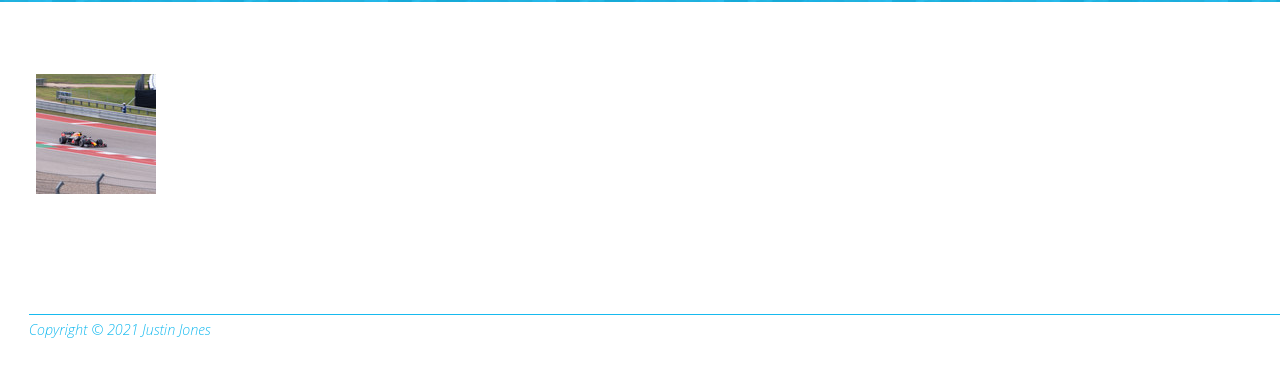
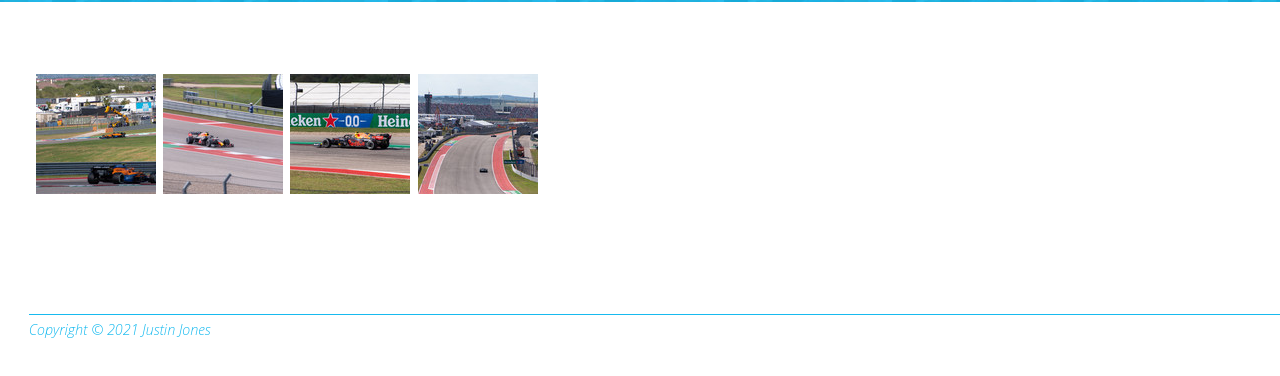
Before and after one commit to NachoChef/website, a plain HTML site: page US-Grand-Prix.html in a window 1280 px wide. Shown: the part 146-522 px from the top of the page. Drawn offline with Linux system fonts and the light colour scheme.

Commit message:
Deploying to gh-pages from  @ 74c2b2abd6fc4585aee9f141437884349a7ad3d5 🚀

```diff
--- a/US-Grand-Prix.html
+++ b/US-Grand-Prix.html
@@ -49,6 +49,20 @@
         -->
         <ul id="media">
 
+              <li data-src="media/large/US%20Grand%20Prix/DSC_4414.JPG"
+                  data-sub-html=""
+                  data-download-url="media/original/US%20Grand%20Prix/DSC_4414.JPG"
+
+                  data-filename="DSC_4414.JPG"
+
+                >
+                <a href="media/original/US%20Grand%20Prix/DSC_4414.JPG">
+                  <img src="media/thumbs/US%20Grand%20Prix/DSC_4414.JPG"
+                       width="120"
+                       height="120"
+                       alt="DSC_4414.JPG" />
+                </a>
+              </li>
               <li data-src="media/large/US%20Grand%20Prix/DSC_4468.JPG"
                   data-sub-html=""
                   data-download-url="media/original/US%20Grand%20Prix/DSC_4468.JPG"
@@ -61,6 +75,34 @@
                        width="120"
                        height="120"
                        alt="DSC_4468.JPG" />
+                </a>
+              </li>
+              <li data-src="media/large/US%20Grand%20Prix/DSC_4492.JPG"
+                  data-sub-html=""
+                  data-download-url="media/original/US%20Grand%20Prix/DSC_4492.JPG"
+
+                  data-filename="DSC_4492.JPG"
+
+                >
+                <a href="media/original/US%20Grand%20Prix/DSC_4492.JPG">
+                  <img src="media/thumbs/US%20Grand%20Prix/DSC_4492.JPG"
+                       width="120"
+                       height="120"
+                       alt="DSC_4492.JPG" />
+                </a>
+              </li>
+              <li data-src="media/large/US%20Grand%20Prix/DSC_4519.JPG"
+                  data-sub-html=""
+                  data-download-url="media/original/US%20Grand%20Prix/DSC_4519.JPG"
+
+                  data-filename="DSC_4519.JPG"
+
+                >
+                <a href="media/original/US%20Grand%20Prix/DSC_4519.JPG">
+                  <img src="media/thumbs/US%20Grand%20Prix/DSC_4519.JPG"
+                       width="120"
+                       height="120"
+                       alt="DSC_4519.JPG" />
                 </a>
               </li>    </ul>
 
```
Also changed, not shown: index.html (+2 -2 lines), media/large/US Grand Prix/DSC_4414.JPG (added), media/large/US Grand Prix/DSC_4492.JPG (added), media/large/US Grand Prix/DSC_4519.JPG (added), media/small/US Grand Prix/DSC_4414.JPG (added), media/small/US Grand Prix/DSC_4492.JPG (added), media/small/US Grand Prix/DSC_4519.JPG (added), media/thumbs/US Grand Prix/DSC_4414.JPG (added), media/thumbs/US Grand Prix/DSC_4492.JPG (added), media/thumbs/US Grand Prix/DSC_4519.JPG (added), 4 other files.
